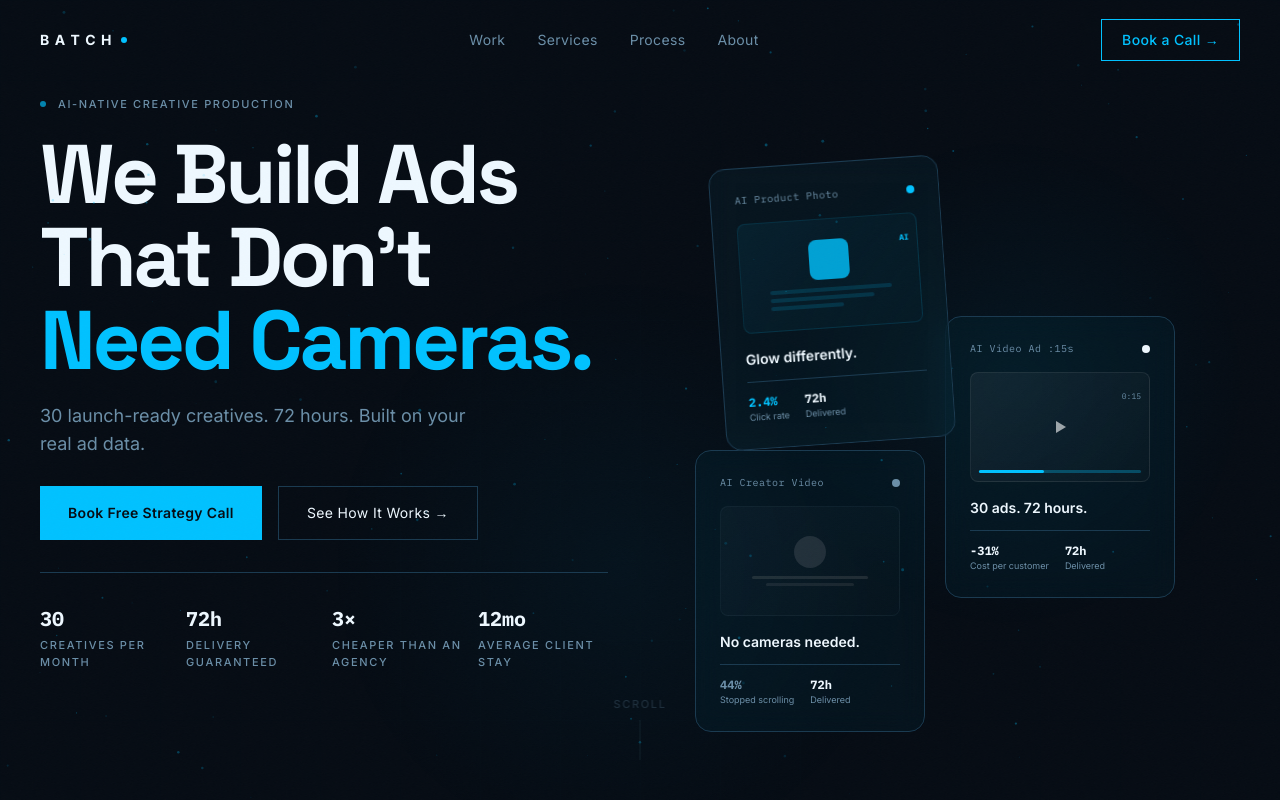
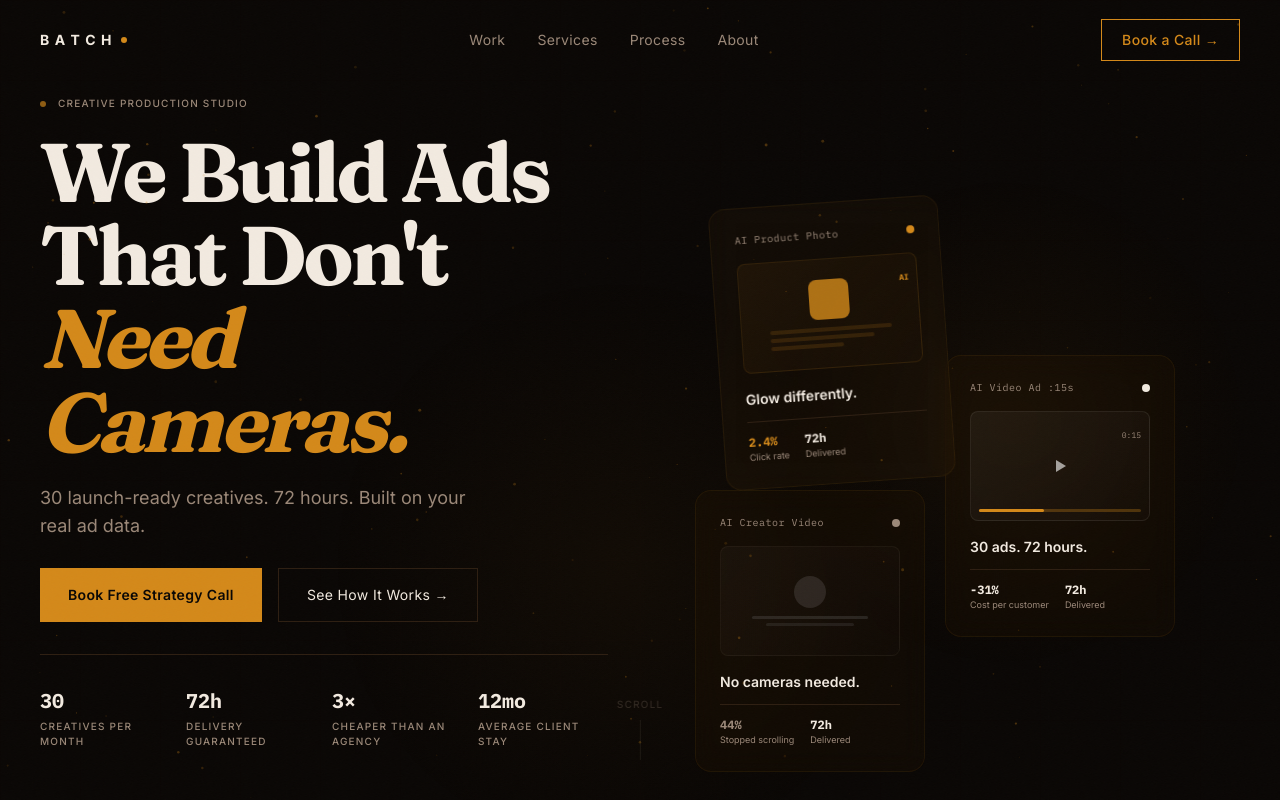
Before and after one commit to sergejtodorovicc/batch-studio, a Next.js app: page / in a window 1280 px wide. Shown: the top 800 px of the page. Built offline with nearby package versions, Linux system fonts and the light colour scheme.

Commit message:
Rebrand: warm premium studio aesthetic — amber palette, Fraunces serif, editorial typography

```diff
--- a/src/app/globals.css
+++ b/src/app/globals.css
@@ -3,15 +3,15 @@
 @tailwind utilities;
 
 :root {
-  --bg: #060C14;
-  --surface: #0D1B2A;
-  --border: #1A3A50;
-  --text-primary: #EEF8FF;
-  --text-muted: #6B8FA8;
-  --accent: #00C2FF;
-  --accent-premium: #60DEFF;
-  --danger: #FF4040;
-  --glass: rgba(0, 194, 255, 0.04);
+  --bg:              #0A0705;
+  --surface:         #150E09;
+  --border:          #2E1F12;
+  --text-primary:    #F2EAE0;
+  --text-muted:      #9B8878;
+  --accent:          #D4891A;
+  --accent-premium:  #F0C060;
+  --danger:          #C44028;
+  --glass:           rgba(212, 137, 26, 0.04);
 }
 
 * { box-sizing: border-box; margin: 0; padding: 0; }
@@ -29,8 +29,8 @@ body { background: var(--bg); overflow-x: hidden; }
 html.lenis, html.lenis body { height: auto; }
 .lenis.lenis-smooth { scroll-behavior: auto !important; }
 
-/* Display font (Space Grotesk — free Neue Haas alternative) */
-.font-display { font-family: var(--font-display), sans-serif; }
+/* Display font — Fraunces: editorial serif */
+.font-display { font-family: var(--font-fraunces), Georgia, serif; }
 
 /* Grain overlay */
 .grain::before {
@@ -69,9 +69,10 @@ html.lenis, html.lenis body { height: auto; }
 
 /* Label */
 .label {
-  font-size: 11px;
+  font-family: var(--font-inter);
+  font-size: 10px;
   font-weight: 500;
-  letter-spacing: 0.15em;
+  letter-spacing: 0.12em;
   text-transform: uppercase;
   color: var(--text-muted);
 }
@@ -84,8 +85,8 @@ html.lenis, html.lenis body { height: auto; }
 
 /* Glass */
 .glass {
-  background: var(--glass);
-  border: 1px solid var(--border);
+  background: rgba(212, 137, 26, 0.03);
+  border: 1px solid rgba(212, 137, 26, 0.08);
   backdrop-filter: blur(12px);
   -webkit-backdrop-filter: blur(12px);
 }
--- a/src/app/layout.tsx
+++ b/src/app/layout.tsx
@@ -1,5 +1,5 @@
 import type { Metadata } from 'next'
-import { Inter, IBM_Plex_Mono, Space_Grotesk } from 'next/font/google'
+import { Inter, IBM_Plex_Mono, Fraunces } from 'next/font/google'
 import './globals.css'
 import SmoothScroll from '@/components/smooth-scroll'
 
@@ -9,10 +9,11 @@ const inter = Inter({
   display: 'swap',
 })
 
-const spaceGrotesk = Space_Grotesk({
+const fraunces = Fraunces({
   subsets: ['latin'],
-  variable: '--font-display',
-  weight: ['700'],
+  weight: ['400', '700', '900'],
+  style: ['normal', 'italic'],
+  variable: '--font-fraunces',
   display: 'swap',
 })
 
@@ -40,8 +41,8 @@ export default function RootLayout({
   children: React.ReactNode
 }) {
   return (
-    <html lang="en" className={`${inter.variable} ${ibmPlexMono.variable}`}>
-      <body className={`grain font-sans bg-bg text-text-primary antialiased ${spaceGrotesk.variable}`}>
+    <html lang="en" className={`${inter.variable} ${ibmPlexMono.variable} ${fraunces.variable}`}>
+      <body className="grain font-sans bg-bg text-text-primary antialiased">
         <SmoothScroll>
           {children}
         </SmoothScroll>
--- a/src/components/global-particles.tsx
+++ b/src/components/global-particles.tsx
@@ -40,7 +40,7 @@ export default function GlobalParticles() {
         }
         ctx.beginPath()
         ctx.arc(p.x, p.y, p.r, 0, Math.PI * 2)
-        ctx.fillStyle = `rgba(0,194,255,${p.opacity})`
+        ctx.fillStyle = `rgba(212,137,26,${p.opacity})`
         ctx.fill()
       })
       animRef.current = requestAnimationFrame(draw)
--- a/src/components/sections/case-studies.tsx
+++ b/src/components/sections/case-studies.tsx
@@ -240,15 +240,15 @@ export default function CaseStudies() {
                             className="glass rounded-xl p-4 flex-1 transition-all duration-300"
                             style={{
                               borderColor: activeCase === i && activeCheckmarks.length > j
-                                ? 'rgba(0,194,255,0.25)'
+                                ? 'rgba(212,137,26,0.25)'
                                 : 'var(--border)',
                             }}
                           >
                             <div
                               className="rounded-lg mb-3 flex items-center justify-center"
-                              style={{ height: 80, background: j === 0 ? 'linear-gradient(135deg, rgba(0,194,255,0.06), transparent)' : j === 1 ? 'linear-gradient(135deg, rgba(255,255,255,0.04), transparent)' : 'linear-gradient(135deg, rgba(107,143,168,0.04), transparent)' }}
+                              style={{ height: 80, background: j === 0 ? 'linear-gradient(135deg, rgba(212,137,26,0.06), transparent)' : j === 1 ? 'linear-gradient(135deg, rgba(242,234,224,0.04), transparent)' : 'linear-gradient(135deg, rgba(155,136,120,0.04), transparent)' }}
                             >
-                              <div className="w-8 h-8 rounded-lg" style={{ background: j === 0 ? 'rgba(0,194,255,0.12)' : j === 1 ? 'rgba(255,255,255,0.08)' : 'rgba(107,143,168,0.08)' }} />
+                              <div className="w-8 h-8 rounded-lg" style={{ background: j === 0 ? 'rgba(212,137,26,0.12)' : j === 1 ? 'rgba(242,234,224,0.08)' : 'rgba(155,136,120,0.08)' }} />
                             </div>
                             <div className="text-[10px] font-mono text-text-muted">{card.tag}</div>
                           </div>
--- a/src/components/sections/final-cta.tsx
+++ b/src/components/sections/final-cta.tsx
@@ -41,7 +41,7 @@ export default function FinalCTA() {
         if (s.y < 0) { s.y = canvas.height; s.x = Math.random() * canvas.width }
         ctx.beginPath()
         ctx.arc(s.x, s.y, s.r, 0, Math.PI * 2)
-        ctx.fillStyle = `rgba(0,194,255,${s.opacity})`
+        ctx.fillStyle = `rgba(212,137,26,${s.opacity})`
         ctx.fill()
       })
       animRef.current = requestAnimationFrame(draw)
--- a/src/components/sections/hero.tsx
+++ b/src/components/sections/hero.tsx
@@ -20,14 +20,14 @@ const adCards = [
 ]
 
 const cardGradients = [
-  'linear-gradient(135deg, rgba(0,194,255,0.07), rgba(0,194,255,0.01))',
-  'linear-gradient(135deg, rgba(255,255,255,0.05), rgba(255,255,255,0.01))',
-  'linear-gradient(135deg, rgba(107,143,168,0.05), rgba(107,143,168,0.01))',
+  'linear-gradient(135deg, rgba(212,137,26,0.07), rgba(212,137,26,0.01))',
+  'linear-gradient(135deg, rgba(242,234,224,0.05), rgba(242,234,224,0.01))',
+  'linear-gradient(135deg, rgba(155,136,120,0.05), rgba(155,136,120,0.01))',
 ]
 const cardBorders = [
-  '1px solid rgba(0,194,255,0.12)',
-  '1px solid rgba(255,255,255,0.08)',
-  '1px solid rgba(107,143,168,0.08)',
+  '1px solid rgba(212,137,26,0.12)',
+  '1px solid rgba(242,234,224,0.08)',
+  '1px solid rgba(155,136,120,0.08)',
 ]
 const metricColors = ['var(--accent)', 'var(--text-primary)', 'var(--text-muted)']
 const dotColors = ['var(--accent)', 'var(--text-primary)', 'var(--text-muted)']
@@ -41,9 +41,9 @@ function CardMockVisual({ i }: { i: number }) {
         </div>
         <div className="rounded-lg mb-2" style={{ width: 40, height: 40, background: 'var(--accent)', opacity: 0.8 }} />
         <div className="w-full flex flex-col gap-1 px-4">
-          <div className="rounded" style={{ width: '100%', height: 4, background: 'rgba(0,194,255,0.15)' }} />
-          <div className="rounded" style={{ width: '85%', height: 4, background: 'rgba(0,194,255,0.15)' }} />
-          <div className="rounded" style={{ width: '60%', height: 4, background: 'rgba(0,194,255,0.15)' }} />
+          <div className="rounded" style={{ width: '100%', height: 4, background: 'rgba(212,137,26,0.15)' }} />
+          <div className="rounded" style={{ width: '85%', height: 4, background: 'rgba(212,137,26,0.15)' }} />
+          <div className="rounded" style={{ width: '60%', height: 4, background: 'rgba(212,137,26,0.15)' }} />
         </div>
       </div>
     )
@@ -57,7 +57,7 @@ function CardMockVisual({ i }: { i: number }) {
         <svg width="20" height="20" viewBox="0 0 20 20" fill="none">
           <path d="M6 4L16 10L6 16V4Z" fill="white" fillOpacity="0.6" />
         </svg>
-        <div className="absolute bottom-2 left-2 right-2" style={{ height: 3, background: 'rgba(0,194,255,0.3)', borderRadius: 2 }}>
+        <div className="absolute bottom-2 left-2 right-2" style={{ height: 3, background: 'rgba(212,137,26,0.3)', borderRadius: 2 }}>
           <div style={{ width: '40%', height: '100%', background: 'var(--accent)', borderRadius: 2 }} />
         </div>
       </div>
@@ -148,7 +148,7 @@ export default function Hero() {
             <div className="hero-text-block" style={{ perspective: '1000px' }}>
               <div className="flex items-center gap-3 mb-5">
                 <span className="accent-dot animate-[pulse-slow_3s_ease-in-out_infinite]" />
-                <span className="label">AI-Native Creative Production</span>
+                <span className="label">Creative Production Studio</span>
               </div>
 
               <div className="mb-5">
@@ -160,6 +160,7 @@ export default function Hero() {
                         fontSize: 'clamp(44px, 6.5vw, 100px)',
                         letterSpacing: '-0.04em',
                         color: i === 2 ? 'var(--accent)' : 'var(--text-primary)',
+                        fontStyle: i === 2 ? 'italic' : 'normal',
                       }}
                     >
                       {line}
--- a/src/components/sections/problem.tsx
+++ b/src/components/sections/problem.tsx
@@ -103,7 +103,7 @@ export default function Problem() {
       }, 0.25)
 
       // 60%+: right side highlight
-      tl.to('.problem-right', { borderColor: 'rgba(0,194,255,0.25)', ease: 'none' }, 0.6)
+      tl.to('.problem-right', { borderColor: 'rgba(212,137,26,0.25)', ease: 'none' }, 0.6)
       tl.to('.savings-badge', { opacity: 1, scale: 1, ease: 'back.out' }, 0.65)
 
       // 85-100%: fade out
@@ -174,14 +174,14 @@ export default function Problem() {
           {/* ── RIGHT: The New Way ── */}
           <div
             className="problem-right relative flex flex-col justify-center px-14 border border-l-0 border-border transition-colors duration-700"
-            style={{ background: 'linear-gradient(135deg, #060C14 0%, #0a1520 100%)' }}
+            style={{ background: 'linear-gradient(135deg, #0A0705 0%, #150E09 100%)' }}
           >
             <div className="absolute top-8 left-8 label text-accent/60">The Batch Way</div>
 
             {/* Savings badge */}
             <div
               className="savings-badge absolute top-8 right-8 opacity-0 scale-90 px-4 py-2 rounded-full"
-              style={{ background: 'rgba(0,194,255,0.1)', border: '1px solid rgba(0,194,255,0.3)' }}
+              style={{ background: 'rgba(212,137,26,0.1)', border: '1px solid rgba(212,137,26,0.3)' }}
             >
               <span className="text-accent text-xs font-semibold tracking-wide">Save 90%</span>
             </div>
--- a/src/components/sections/process.tsx
+++ b/src/components/sections/process.tsx
@@ -233,8 +233,8 @@ function FlipCard({ d, flipped }: { d: typeof days[0]; flipped: boolean }) {
           style={{
             backfaceVisibility: 'hidden',
             transform: 'rotateY(180deg)',
-            background: 'rgba(0,194,255,0.08)',
-            border: '1px solid rgba(0,194,255,0.3)',
+            background: 'rgba(212,137,26,0.08)',
+            border: '1px solid rgba(212,137,26,0.3)',
           }}
         >
           <div className="text-xl mb-2 text-accent font-bold">✓</div>
--- a/src/components/sections/shift.tsx
+++ b/src/components/sections/shift.tsx
@@ -80,7 +80,7 @@ export default function Shift() {
 
         ctx.beginPath()
         ctx.arc(p.x, p.y, p.r, 0, Math.PI * 2)
-        ctx.fillStyle = 'rgba(0,194,255,0.5)'
+        ctx.fillStyle = 'rgba(212,137,26,0.5)'
         ctx.fill()
       })
 
@@ -94,7 +94,7 @@ export default function Shift() {
             ctx.beginPath()
             ctx.moveTo(particles[i].x, particles[i].y)
             ctx.lineTo(particles[j].x, particles[j].y)
-            ctx.strokeStyle = `rgba(0,194,255,${0.12 * (1 - dist / 120)})`
+            ctx.strokeStyle = `rgba(212,137,26,${0.12 * (1 - dist / 120)})`
             ctx.lineWidth = 0.5
             ctx.stroke()
           }
--- a/src/components/sections/showcase.tsx
+++ b/src/components/sections/showcase.tsx
@@ -7,13 +7,13 @@ import { ScrollTrigger } from 'gsap/ScrollTrigger'
 gsap.registerPlugin(ScrollTrigger)
 
 const items = [
-  { tag: 'AI Product Photo', label: 'Supplement Line', category: 'AI Product Photography', color: '#00C2FF', aspect: '4/5', hasVideo: false },
+  { tag: 'AI Product Photo', label: 'Supplement Line', category: 'AI Product Photography', color: '#D4891A', aspect: '4/5', hasVideo: false },
   { tag: 'AI Video Ad :15s', label: 'Beauty Brand', category: 'AI Video Ads', color: '#ffffff', aspect: '9/16', hasVideo: true },
   { tag: 'AI Creator Video', label: 'D2C Skincare', category: 'Creator Video Ads', color: '#888888', aspect: '9/16', hasVideo: true },
-  { tag: 'AI Commercial :30s', label: 'Hero Film', category: 'AI Commercials', color: '#00C2FF', aspect: '16/9', hasVideo: true },
+  { tag: 'AI Commercial :30s', label: 'Hero Film', category: 'AI Commercials', color: '#D4891A', aspect: '16/9', hasVideo: true },
   { tag: 'AI Static Ad', label: 'Fashion Drop', category: 'AI Performance Creative', color: '#ffffff', aspect: '1/1', hasVideo: false },
   { tag: 'AI Product Photo', label: 'Wellness Brand', category: 'AI Product Photography', color: '#666', aspect: '4/5', hasVideo: false },
-  { tag: 'AI Landing Page', label: 'E-commerce Hero', category: 'AI Performance Creative', color: '#00C2FF', aspect: '16/9', hasVideo: false },
+  { tag: 'AI Landing Page', label: 'E-commerce Hero', category: 'AI Performance Creative', color: '#D4891A', aspect: '16/9', hasVideo: false },
 ]
 
 export default function Showcase() {
--- a/src/components/sections/system.tsx
+++ b/src/components/sections/system.tsx
@@ -284,11 +284,11 @@ export default function System() {
                   </div>
                 </div>
                 <div className="relative rounded-xl overflow-hidden border border-accent/30">
-                  <div style={{ height: 180, background: 'linear-gradient(135deg, #060f1a, #060c14)' }}
+                  <div style={{ height: 180, background: 'linear-gradient(135deg, #150E09, #0A0705)' }}
                     className="flex items-center justify-center">
                     <span className="text-accent text-xs font-mono">Human-polished ✓</span>
                   </div>
-                  <div className="absolute bottom-0 inset-x-0 p-3" style={{ background: 'rgba(0,194,255,0.05)' }}>
+                  <div className="absolute bottom-0 inset-x-0 p-3" style={{ background: 'rgba(212,137,26,0.05)' }}>
                     <div className="label text-accent/70">After</div>
                   </div>
                   <div className="wipe-overlay-04 wipe-overlay rounded-xl" style={{ transformOrigin: 'left' }} />
@@ -337,7 +337,7 @@ export default function System() {
                         className="graph-bar w-full rounded-t"
                         style={{
                           height: `${h}%`,
-                          background: i === graphData.length - 1 ? 'var(--accent)' : 'rgba(0,194,255,0.25)',
+                          background: i === graphData.length - 1 ? 'var(--accent)' : 'rgba(212,137,26,0.25)',
                           transform: 'scaleY(0)',
                           transformOrigin: 'bottom',
                         }}
--- a/tailwind.config.ts
+++ b/tailwind.config.ts
@@ -9,19 +9,21 @@ const config: Config = {
   theme: {
     extend: {
       colors: {
-        bg: '#060C14',
-        surface: '#0D1B2A',
-        border: '#1A3A50',
-        'text-primary': '#EEF8FF',
-        'text-muted': '#6B8FA8',
-        accent: '#00C2FF',
-        'accent-premium': '#60DEFF',
-        danger: '#FF4040',
+        bg:              '#0A0705',
+        surface:         '#150E09',
+        border:          '#2E1F12',
+        'text-primary':  '#F2EAE0',
+        'text-muted':    '#9B8878',
+        accent:          '#D4891A',
+        'accent-premium':'#F0C060',
+        danger:          '#C44028',
       },
       fontFamily: {
-        sans: ['var(--font-inter)', 'sans-serif'],
-        mono: ['var(--font-mono)', 'monospace'],
-        display: ['var(--font-display)', 'sans-serif'],
+        sans:    ['var(--font-inter)', 'system-ui', 'sans-serif'],
+        body:    ['var(--font-inter)', 'system-ui', 'sans-serif'],
+        display: ['var(--font-fraunces)', 'Georgia', 'serif'],
+        serif:   ['var(--font-fraunces)', 'Georgia', 'serif'],
+        mono:    ['var(--font-mono)', 'monospace'],
       },
       fontSize: {
         'display': ['clamp(64px, 10vw, 160px)', { lineHeight: '0.92', letterSpacing: '-0.04em' }],
```
